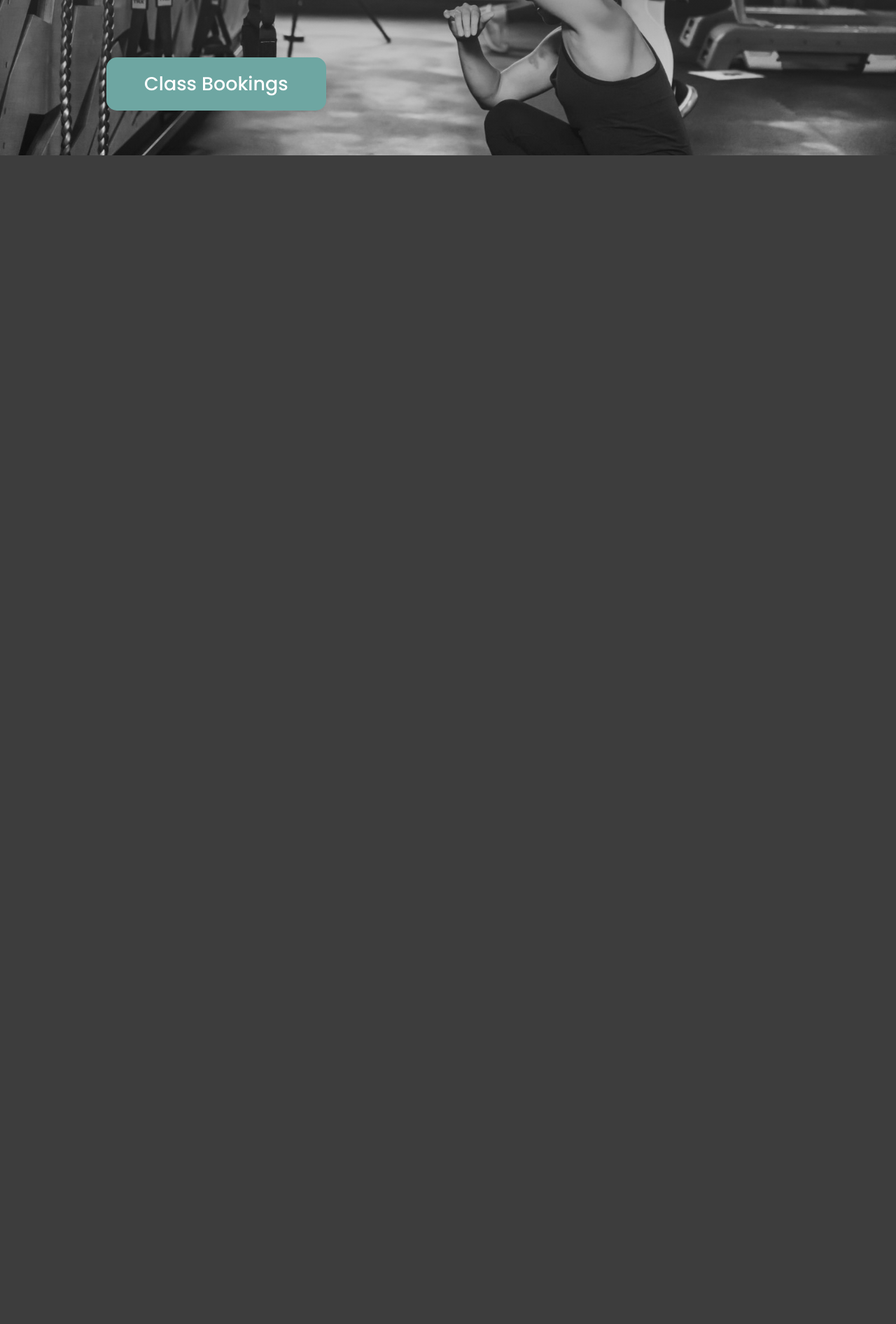
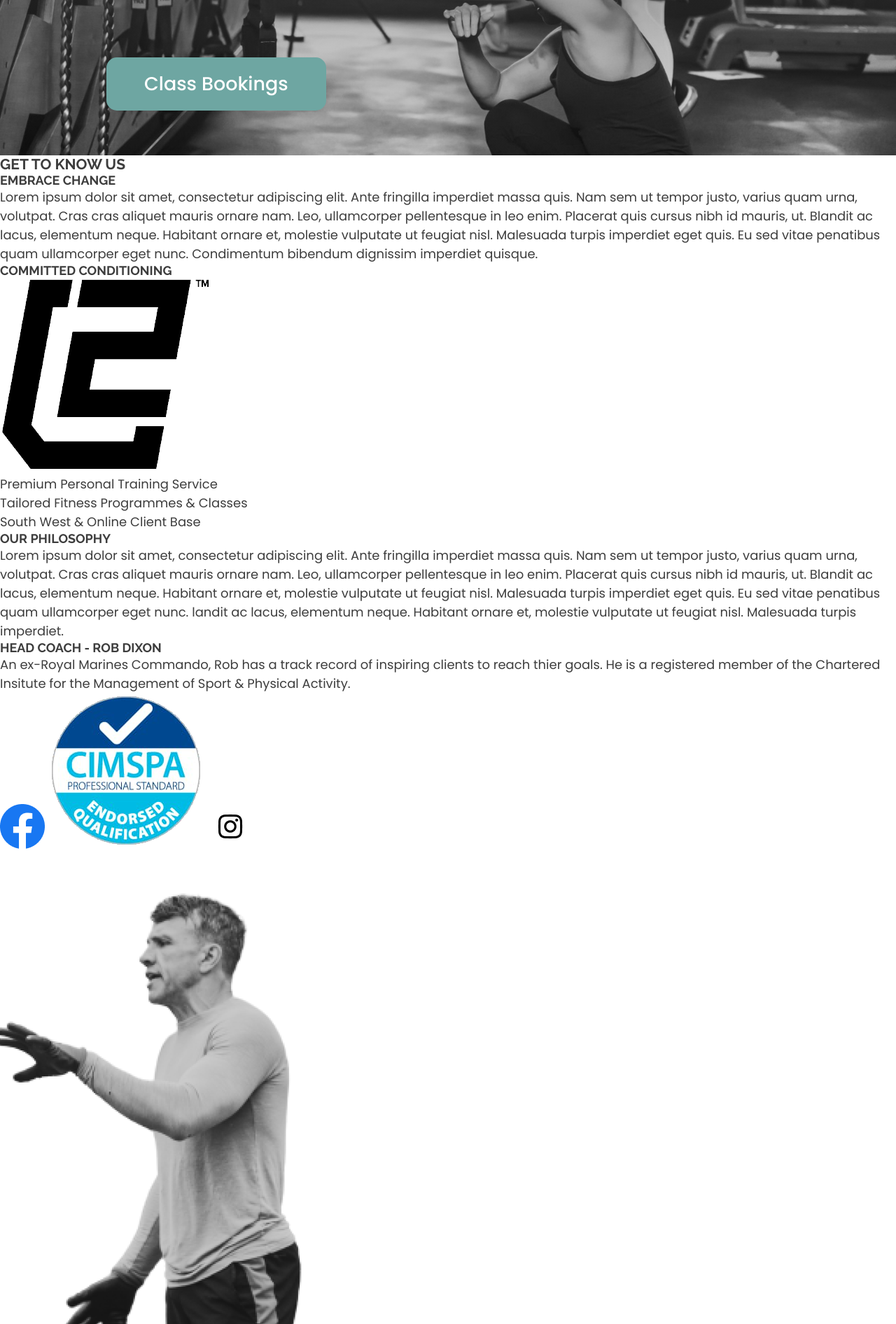
Before and after one commit to davidw1979/committed-conditioning, a Django app: page / in a window 1280 px wide. Shown: the part 578-2470 px from the top of the page at 70% size. Before the commit the page ends 800 px from the top, so only its background shows below. Run offline with Django 3.2, Linux system fonts and the light colour scheme; some libraries are stand-ins or nearby versions.

Commit message:
Get to know section HTML added.

```diff
--- a/c2_main_app/templates/c2_main_app/index.html
+++ b/c2_main_app/templates/c2_main_app/index.html
@@ -13,11 +13,55 @@
     {% endif %}
 
     <main>
-        <section id="landing-splash" class="">
+        <section id="landing-splash">
             <div class="filter">
                 <h2>Personal Training In The South West</h2>
                 <button class="btn">Class Bookings</button>
             </div>
+        </section>
+
+        <section id="get-to-know">
+            <header>
+                <h3>GET TO KNOW US</h3>
+            </header>
+
+            <article>
+                <div class="info-card-narrative">
+                    <h4>EMBRACE CHANGE</h4>
+                    <p>Lorem ipsum dolor sit amet, consectetur adipiscing elit. Ante fringilla imperdiet massa quis. Nam sem ut tempor justo, varius quam urna, volutpat. Cras cras aliquet mauris ornare nam. Leo, ullamcorper pellentesque in leo enim. Placerat quis cursus nibh id mauris, ut. Blandit ac lacus, elementum neque. Habitant ornare et, molestie vulputate ut feugiat nisl. Malesuada turpis imperdiet eget quis. Eu sed vitae penatibus quam ullamcorper eget nunc. Condimentum bibendum dignissim imperdiet quisque.</p>
+                </div>
+                <div class="info-card">
+                    <h4>COMMITTED CONDITIONING</h4>
+                    <div class="image-container">
+                        <img src="{% static 'c2_main_app/styles/images/logoBlack.png' %}" alt="">
+                    </div>
+                    <ul>
+                        <li>Premium Personal Training Service</li>
+                        <li>Tailored Fitness Programmes & Classes</li>
+                        <li>South West & Online Client Base</li>
+                    </ul>
+                </div>
+            </article>
+
+            <article>
+                <div class="info-card-narrative">
+                    <h4>OUR PHILOSOPHY</h4>
+                    <p>Lorem ipsum dolor sit amet, consectetur adipiscing elit. Ante fringilla imperdiet massa quis. Nam sem ut tempor justo, varius quam urna, volutpat. Cras cras aliquet mauris ornare nam. Leo, ullamcorper pellentesque in leo enim. Placerat quis cursus nibh id mauris, ut. Blandit ac lacus, elementum neque. Habitant ornare et, molestie vulputate ut feugiat nisl. Malesuada turpis imperdiet eget quis. Eu sed vitae penatibus quam ullamcorper eget nunc. landit ac lacus, elementum neque. Habitant ornare et, molestie vulputate ut feugiat nisl. Malesuada turpis imperdiet.</p>
+                </div>
+                <div class="info-card">
+                    <h4>HEAD COACH - ROB DIXON</h4>
+                    <p>An ex-Royal Marines Commando, Rob has a track record of inspiring clients to reach thier goals. He is a registered member of the Chartered Insitute for the Management of Sport & Physical Activity.</p>
+                    <div class="CIMSPA">
+                        <img src="{% static 'c2_main_app/styles/images/facebook-icon.png' %}" alt="">
+                        <img src="{% static 'c2_main_app/styles/images/cimspa.png' %}" alt="">
+                        <img src="{% static 'c2_main_app/styles/images/insta-logo.png' %}" alt="">
+                    </div>
+                    <div class="rob">
+                        <img src="{% static 'c2_main_app/styles/images/rob_dixon.png' %}" alt="">
+                    </div>
+                </div>
+            </article>
+
         </section>
     </main>
 
```
Also changed, not shown: c2_main_app/static/c2_main_app/styles/images/logoBlack.png (renamed from c2_main_app/static/c2_main_app/styles/images/logoBlack png.png).
